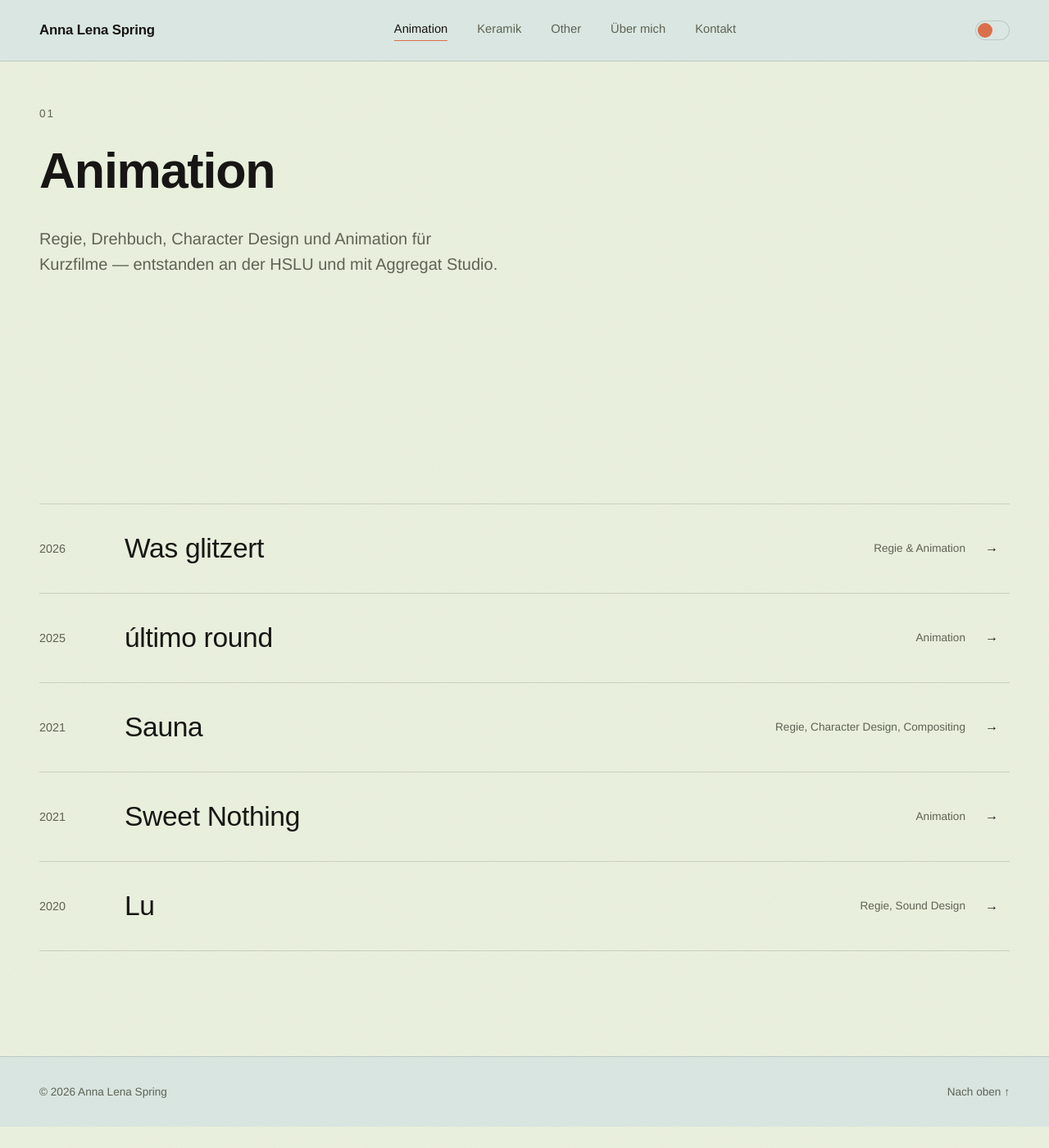
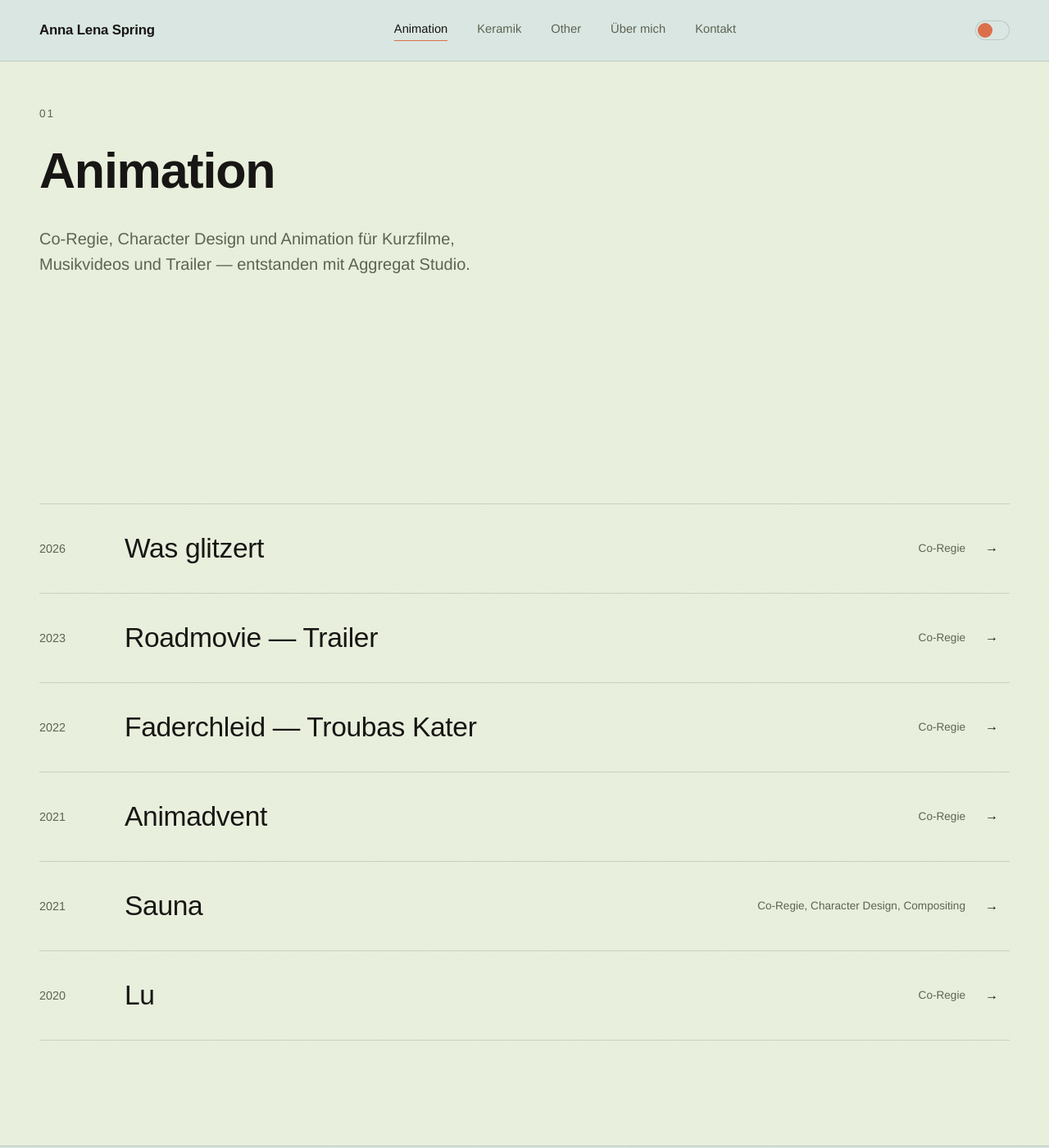
Before and after one commit to annalenaspring/my-website, a Jekyll site: the page built from animation.html, in a window 1280 px wide and 1400 px high. Shown: the whole window at 82% size. Built offline with Jekyll 4.4.1, drawn with Linux system fonts in a browser that asks for light colours; nearby versions of some CDN libraries; some web fonts are replaced; some of the changed text lies outside the part shown.

Commit message:
Echte Filme & Co-Regie-Credits (Lu, Sauna, Animadvent, Faderchleid, Roadmovie, Was glitzert) eingepflegt

```diff
--- a/animation.html
+++ b/animation.html
@@ -7,7 +7,7 @@
 <section class="page-hero" data-reveal>
   <span class="section-index">01</span>
   <h1>Animation</h1>
-  <p class="page-intro">Regie, Drehbuch, Character Design und Animation für Kurzfilme — entstanden an der HSLU und mit Aggregat&nbsp;Studio.</p>
+  <p class="page-intro">Co-Regie, Character Design und Animation für Kurzfilme, Musikvideos und Trailer — entstanden mit Aggregat&nbsp;Studio.</p>
 </section>
 
 <section class="work">
@@ -15,31 +15,37 @@
     <li class="work-item" data-reveal data-project="glitzert">
       <span class="work-year">2026</span>
       <span class="work-title">Was glitzert</span>
-      <span class="work-role">Regie &amp; Animation</span>
+      <span class="work-role">Co-Regie</span>
       <span class="work-arrow">→</span>
     </li>
-    <li class="work-item" data-reveal data-project="ultimo">
-      <span class="work-year">2025</span>
-      <span class="work-title">último round</span>
-      <span class="work-role">Animation</span>
+    <li class="work-item" data-reveal data-project="roadmovie">
+      <span class="work-year">2023</span>
+      <span class="work-title">Roadmovie — Trailer</span>
+      <span class="work-role">Co-Regie</span>
+      <span class="work-arrow">→</span>
+    </li>
+    <li class="work-item" data-reveal data-project="faderchleid">
+      <span class="work-year">2022</span>
+      <span class="work-title">Faderchleid — Troubas Kater</span>
+      <span class="work-role">Co-Regie</span>
+      <span class="work-arrow">→</span>
+    </li>
+    <li class="work-item" data-reveal data-project="animadvent">
+      <span class="work-year">2021</span>
+      <span class="work-title">Animadvent</span>
+      <span class="work-role">Co-Regie</span>
       <span class="work-arrow">→</span>
     </li>
     <li class="work-item" data-reveal data-project="sauna">
       <span class="work-year">2021</span>
       <span class="work-title">Sauna</span>
-      <span class="work-role">Regie, Character Design, Compositing</span>
-      <span class="work-arrow">→</span>
-    </li>
-    <li class="work-item" data-reveal data-project="sweetnothing">
-      <span class="work-year">2021</span>
-      <span class="work-title">Sweet Nothing</span>
-      <span class="work-role">Animation</span>
+      <span class="work-role">Co-Regie, Character Design, Compositing</span>
       <span class="work-arrow">→</span>
     </li>
     <li class="work-item" data-reveal data-project="lu">
       <span class="work-year">2020</span>
       <span class="work-title">Lu</span>
-      <span class="work-role">Regie, Sound Design</span>
+      <span class="work-role">Co-Regie</span>
       <span class="work-arrow">→</span>
     </li>
   </ul>
@@ -56,6 +62,9 @@
     <h3 id="modal-title"></h3>
     <p id="modal-role"></p>
     <p id="modal-desc"></p>
-    <a id="modal-link" href="#" target="_blank" rel="noopener" data-cursor="link">Mehr auf SwissFilms ↗</a>
+    <div class="project-modal-links">
+      <a id="modal-link" href="#" target="_blank" rel="noopener" data-cursor="link">Projekt bei Aggregat Studio ↗</a>
+      <a id="modal-trailer" href="#" target="_blank" rel="noopener" data-cursor="link">Trailer ↗</a>
+    </div>
   </div>
 </div>
--- a/css/style.css
+++ b/css/style.css
@@ -203,7 +203,8 @@
 .project-modal-inner h3{font-size:clamp(2rem,5vw,3.4rem);margin:.5rem 0 1rem;}
 .project-modal-year{color:var(--accent);letter-spacing:.1em;font-size:.85rem;}
 .project-modal-inner p{color:var(--text-muted);margin:0 0 .5rem;}
-.project-modal-inner a{display:inline-block;margin-top:1.5rem;border-bottom:1px solid var(--accent);}
+.project-modal-links{display:flex;gap:1.75rem;justify-content:center;margin-top:1.5rem;flex-wrap:wrap;}
+.project-modal-links a{display:inline-block;border-bottom:1px solid var(--accent);}
 .project-modal-close{
   position:absolute;top:1.75rem;right:clamp(1.25rem,4vw,3rem);font-size:2rem;line-height:1;
   background:none;border:none;color:var(--text);cursor:pointer;
--- a/js/main.js
+++ b/js/main.js
@@ -165,35 +165,44 @@
   /* ---------- Work list: hover preview + modal ---------- */
   const projectData = {
     glitzert: {
-      year: '2023', title: 'Glitzert', role: 'Animation, Compositing',
-      desc: 'Kurzfilm über Oberflächen, die mehr glänzen als sie tragen.',
-      link: 'https://www.swissfilms.ch/de/person/anna-lena-spring/d560ccb59fdf4c3f8941e80542f6ba08'
+      year: '2026', title: 'Was glitzert', role: 'Co-Regie',
+      desc: 'Kurzfilm, entstanden mit Aggregat Studio.',
+      link: 'https://aggregat-studio.ch/was-glitzert',
+      trailer: 'https://vimeo.com/1185420476'
     },
-    ultimo: {
-      year: '2022', title: 'Ultimo', role: 'Regie, Character Design',
-      desc: 'Eine kleine Geschichte über das letzte Mal.',
-      link: 'https://www.swissfilms.ch/de/person/anna-lena-spring/d560ccb59fdf4c3f8941e80542f6ba08'
+    roadmovie: {
+      year: '2023', title: 'Roadmovie — Trailer', role: 'Co-Regie',
+      desc: 'Trailer zum Roadmovie, entstanden mit Aggregat Studio.',
+      link: 'https://aggregat-studio.ch/roadmovie',
+      trailer: 'https://www.youtube.com/watch?v=exXsSEMbRHs'
+    },
+    faderchleid: {
+      year: '2022', title: 'Faderchleid — Troubas Kater', role: 'Co-Regie',
+      desc: 'Musikvideo für Troubas Kater, entstanden mit Aggregat Studio.',
+      link: 'https://aggregat-studio.ch/faderchleid'
+    },
+    animadvent: {
+      year: '2021', title: 'Animadvent', role: 'Co-Regie',
+      desc: 'Animationsprojekt, entstanden mit Aggregat Studio.',
+      link: 'https://aggregat-studio.ch/animadvent'
     },
     sauna: {
-      year: '2021', title: 'Sauna', role: 'Regie, Character Design, Compositing',
-      desc: 'Abschlussfilm an der HSLU — über Nähe, Hitze und Stillstand.',
-      link: 'https://www.swissfilms.ch/de/person/anna-lena-spring/d560ccb59fdf4c3f8941e80542f6ba08'
-    },
-    sweetnothing: {
-      year: '2020', title: 'Sweet Nothing', role: 'Animation',
-      desc: 'Ein kurzer, zärtlicher Moment in bewegten Bildern.',
-      link: 'https://www.swissfilms.ch/de/person/anna-lena-spring/d560ccb59fdf4c3f8941e80542f6ba08'
+      year: '2021', title: 'Sauna', role: 'Co-Regie, Character Design, Compositing',
+      desc: 'Kurzfilm über Nähe, Hitze und Stillstand, entstanden mit Aggregat Studio.',
+      link: 'https://aggregat-studio.ch/sauna',
+      trailer: 'https://www.youtube.com/watch?v=VaTAhH7iKEw'
     },
     lu: {
-      year: '2019', title: 'Lu', role: 'Animation, Illustration',
-      desc: 'Porträt einer Figur zwischen Kindheit und Erwachsensein.',
-      link: 'https://www.swissfilms.ch/de/person/anna-lena-spring/d560ccb59fdf4c3f8941e80542f6ba08'
+      year: '2020', title: 'Lu', role: 'Co-Regie',
+      desc: 'Kurzfilm, entstanden mit Aggregat Studio.',
+      link: 'https://aggregat-studio.ch/lu',
+      trailer: 'https://www.youtube.com/watch?v=eWSPBKh0-28'
     }
   };
 
   const previewColors = {
-    glitzert: '#DC6F4B', ultimo: '#87A748', sauna: '#AACCBA',
-    sweetnothing: '#F7F3EC', lu: '#181614'
+    glitzert: '#DC6F4B', roadmovie: '#87A748', faderchleid: '#AACCBA',
+    animadvent: '#D9E6E1', sauna: '#E9F0DD', lu: '#181614'
   };
 
   function placeholderSVG(color) {
@@ -227,6 +236,7 @@
     const modalRole = document.getElementById('modal-role');
     const modalDesc = document.getElementById('modal-desc');
     const modalLink = document.getElementById('modal-link');
+    const modalTrailer = document.getElementById('modal-trailer');
     const closeBtn = document.getElementById('project-modal-close');
 
     workItems.forEach(item => {
@@ -239,6 +249,14 @@
         if (modalRole) modalRole.textContent = data.role;
         if (modalDesc) modalDesc.textContent = data.desc;
         if (modalLink) modalLink.href = data.link;
+        if (modalTrailer) {
+          if (data.trailer) {
+            modalTrailer.href = data.trailer;
+            modalTrailer.style.display = '';
+          } else {
+            modalTrailer.style.display = 'none';
+          }
+        }
         modal.classList.add('open');
       });
     });
--- a/ueber-mich.html
+++ b/ueber-mich.html
@@ -24,7 +24,7 @@
     <h2 class="cv-heading">Werdegang</h2>
     <ul class="cv-list">
       <li><span>2021</span>Bachelor 2D Animation, HSLU — Hochschule Luzern, Design Film Kunst</li>
-      <li><span>2021</span>Sauna — Abschlussfilm (Regie, Character Design, Compositing)</li>
+      <li><span>2021</span>Sauna — Abschlussfilm (Co-Regie, Character Design, Compositing)</li>
       <li><span>2020–heute</span>Mitgründerin, Aggregat Studio, Bern</li>
       <li><span>laufend</span>Eigene Keramikarbeiten</li>
     </ul>
```
